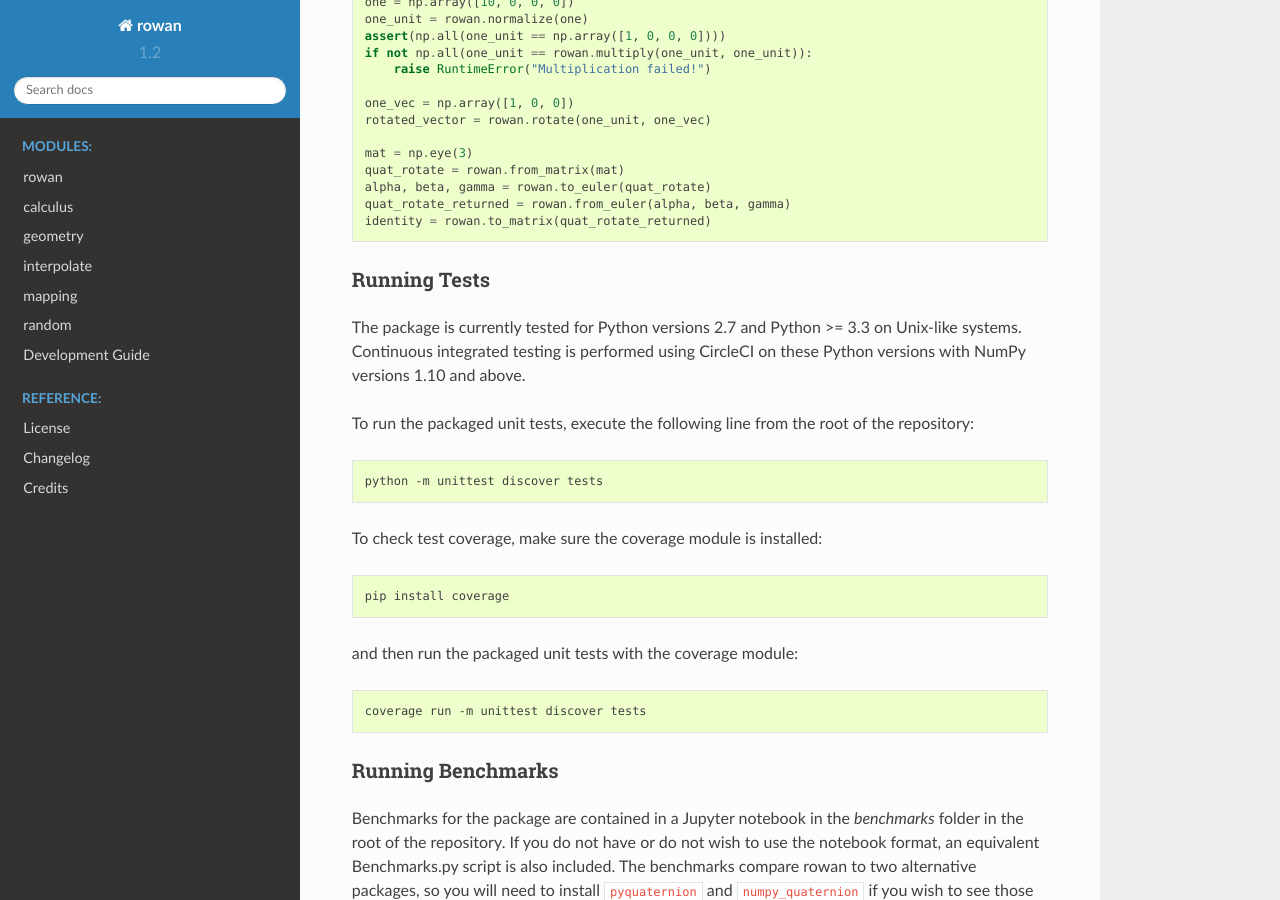
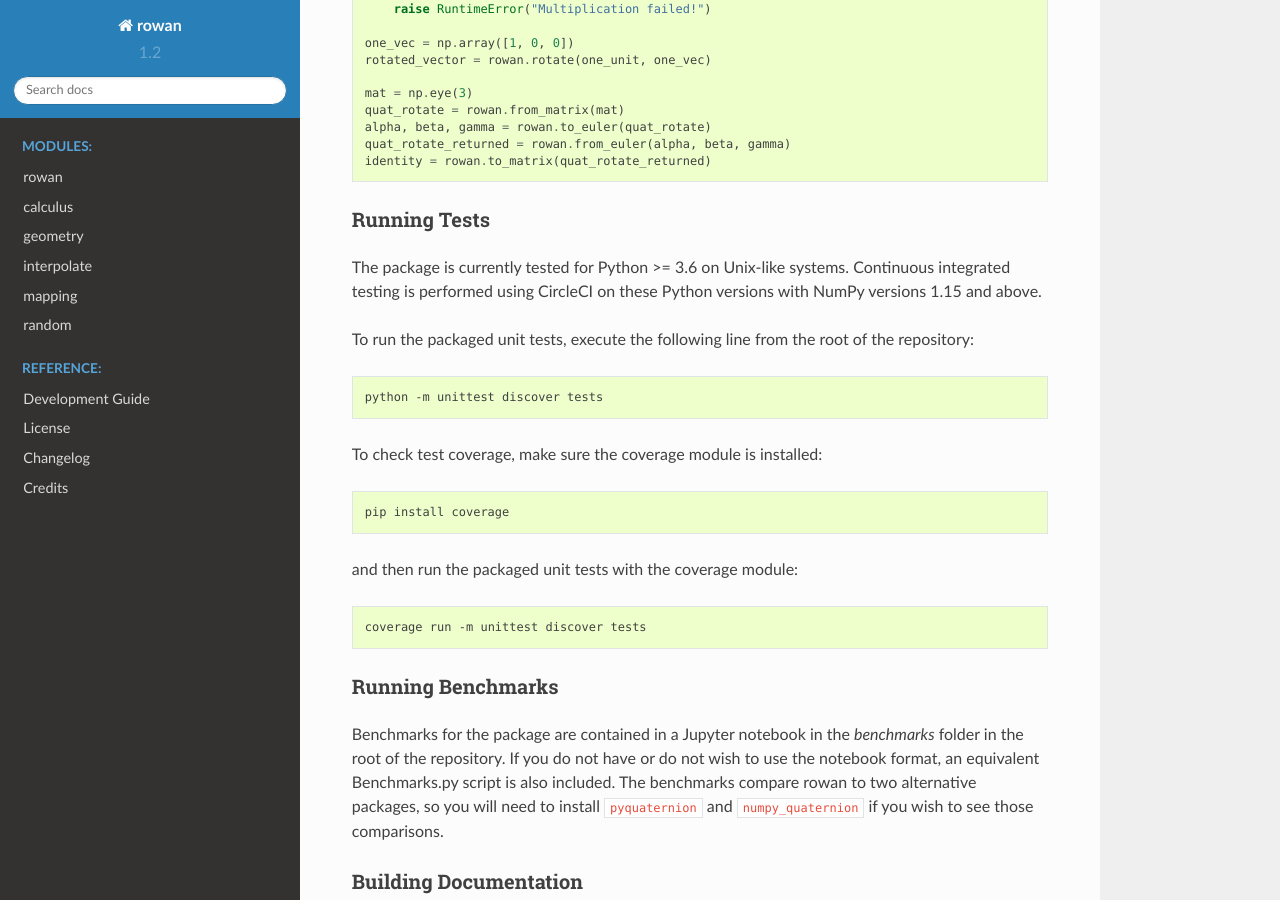
Before and after one commit to glotzerlab/rowan, a Sphinx documentation site: the page built from doc/index.rst, in a window 1280 px wide and 900 px high, scrolled down 2637 px. Built offline with Sphinx 7.4.7 and the Read the Docs theme 2.0.0, drawn with Linux system fonts in a browser that asks for light colours; some of the changed text lies outside the part shown.

Commit message:
Drop old python/numpy support in line with NEP 29.

```diff
--- a/doc/index.rst
+++ b/doc/index.rst
@@ -57,12 +57,12 @@
     package-interpolate
     package-mapping
     package-random
-    development
 
 .. toctree::
     :maxdepth: 1
     :caption: Reference:
 
+    development
     license
     changelog
     credits
@@ -75,8 +75,8 @@
 
 The minimum requirements for using rowan are:
 
-* Python = 2.7, >= 3.3
-* NumPy >= 1.10
+* Python >= 3.6
+* NumPy >= 1.15
 
 Installation
 ------------
@@ -133,8 +133,8 @@
 Running Tests
 -------------
 
-The package is currently tested for Python versions 2.7 and Python >= 3.3 on Unix-like systems.
-Continuous integrated testing is performed using CircleCI on these Python versions with NumPy versions 1.10 and above.
+The package is currently tested for Python >= 3.6 on Unix-like systems.
+Continuous integrated testing is performed using CircleCI on these Python versions with NumPy versions 1.15 and above.
 
 To run the packaged unit tests, execute the following line from the root of the repository:
 
--- a/requirements.txt
+++ b/requirements.txt
@@ -1,4 +1,4 @@
 ###### Requirements without Version Specifiers ######
 
 ###### Requirements with Version Specifiers ######
-numpy>=1.10
+numpy>=1.15
```
Also changed, not shown: ChangeLog.rst (+6 -1 lines), README.md (+4 -4 lines), setup.py (+7 -7 lines), 1 other file.
